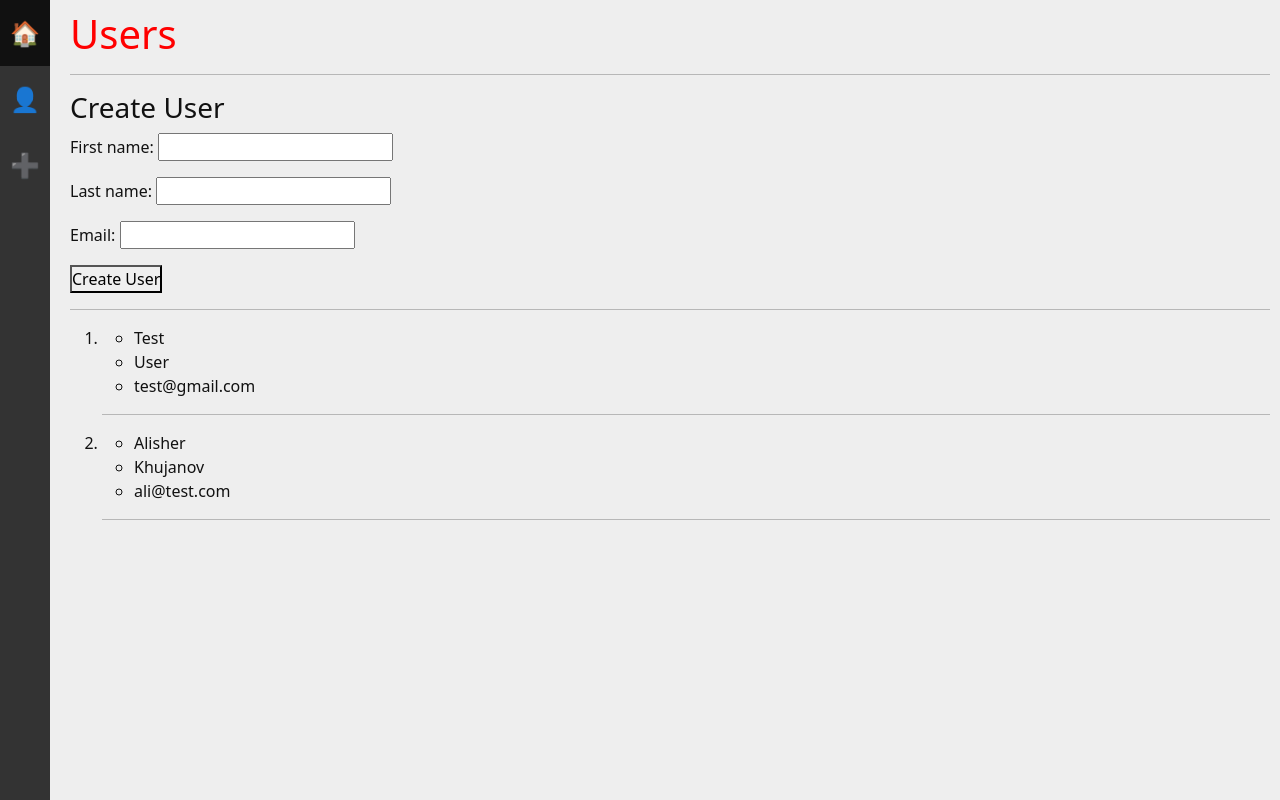
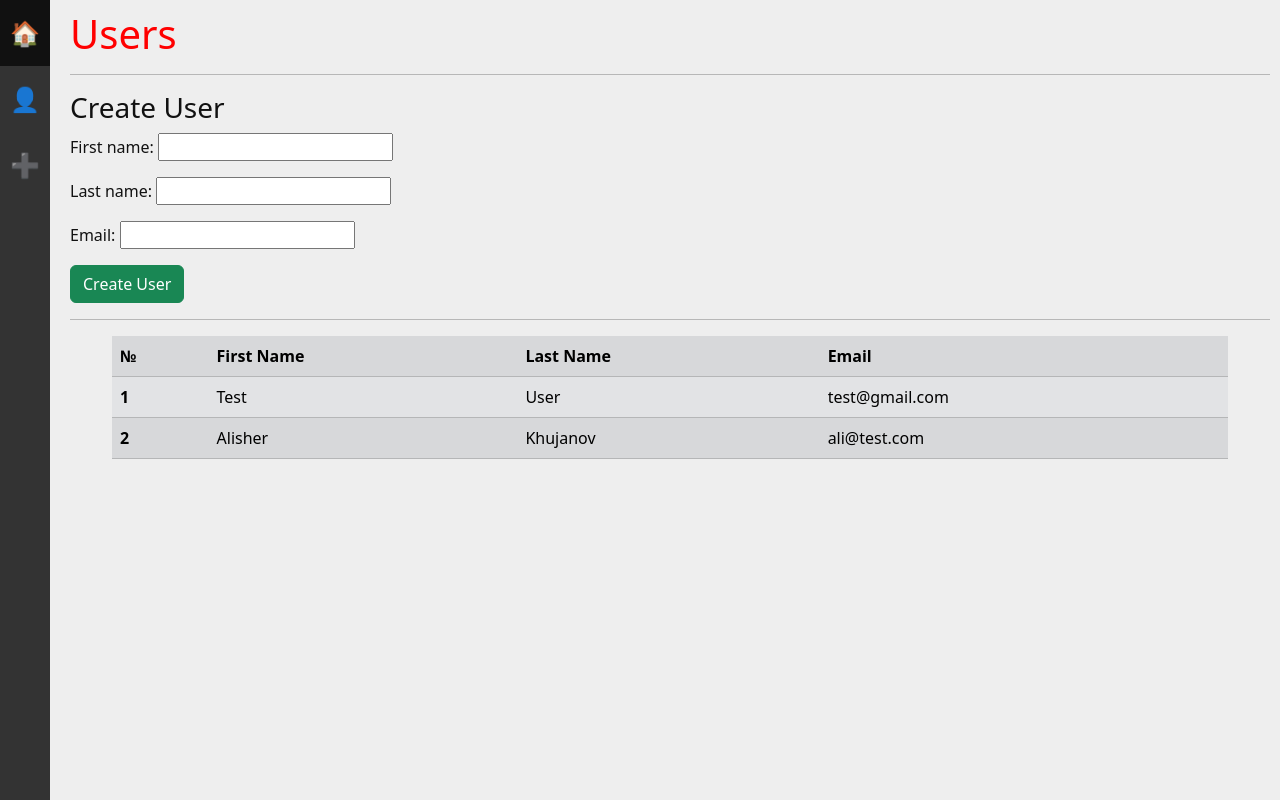
Before and after one commit to AlisherXujanov/FullStack3, a Django app: page /users/ in a window 1280 px wide. Run offline with Django 4.2, Linux system fonts and the light colour scheme; data comes from the database, SQL or seed files in the repository; some libraries are stand-ins or nearby versions.

Commit message:
user details

```diff
--- a/first_project/static/css/base.css
+++ b/first_project/static/css/base.css
@@ -15,6 +15,9 @@ main {
     gap: 10px;
     background-color: #eee;
 }
+main > div {
+    position: relative;
+}
 main > div:last-child {
     padding: 10px;
 }
--- a/first_project/static/css/navbar.css
+++ b/first_project/static/css/navbar.css
@@ -1,7 +1,10 @@
 nav {
     height: 100vh;
     background-color: #333;
-    width: 100%;
+    width: 50px;
+    position: fixed;
+    top: 0;
+    left: 0;
 }
 nav a {
     font-size: x-large;
--- a/first_project/users/templates/index.html
+++ b/first_project/users/templates/index.html
@@ -1,5 +1,6 @@
 {% extends 'base.html' %}
 {% load static %}
+{% load django_bootstrap5 %}
 
 {% block title %}
   <title>Users</title>
@@ -20,20 +21,37 @@
 
     {{ form.as_p }}
 
-    <button type="submit">Create User</button>
+    <button class="btn btn-success" type="submit">Create User</button>
   </form>
 
   <hr />
-  <ol>
-    {% for user in users %}
-      <li>
-        <ul>
-          <li>{{ user.first_name }}</li>
-          <li>{{ user.last_name }}</li>
-          <li>{{ user.email }}</li>
-        </ul>
-      </li>
-      <hr />
-    {% endfor %}
-  </ol>
+  <div class="container">
+    <table class="table table-secondary table-striped table-hover table-responsive">
+      <tr>
+        <th>№</th>
+        <th>First Name</th>
+        <th>Last Name</th>
+        <th>Email</th>
+      </tr>
+
+      {% for user in users %}
+        <tr onclick="go_to_details({{user.id}})" style="cursor:pointer;">
+          <th>{{ user.id }}</th>
+          <td>{{ user.first_name }}</td>
+          <td>{{ user.last_name }}</td>
+          <td>{{ user.email }}</td>
+        </tr>
+      {% endfor %}
+    </table>
+  </div>
 {% endblock %}
+
+{% block script %}
+  <script>
+    let url = "{% url 'user_details' 99999 %}"
+    function go_to_details(id) {
+      url = url.replace('99999', id)
+      location.href = url
+    }
+  </script>
+{% endblock %}
--- a/first_project/users/urls.py
+++ b/first_project/users/urls.py
@@ -1,7 +1,8 @@
 from django.urls import path
 
-from .views import first_view
+from .views import first_view, user_details
 
 urlpatterns = [
-    path("", first_view, name="first_view")
+    path("", first_view, name="first_view"),
+    path("<int:user_id>", user_details, name="user_details")
 ]
--- a/first_project/users/views.py
+++ b/first_project/users/views.py
@@ -17,3 +17,9 @@ def first_view(request):
     }
 
     return render(request, 'index.html', context)
+
+
+def user_details(request, user_id):
+    user = User.objects.get(id=user_id)
+    context = {'user': user}
+    return render(request, 'user_details.html', context)
```
Also changed, not shown: first_project/users/templates/user_details.html (added, +12 -0 lines).
